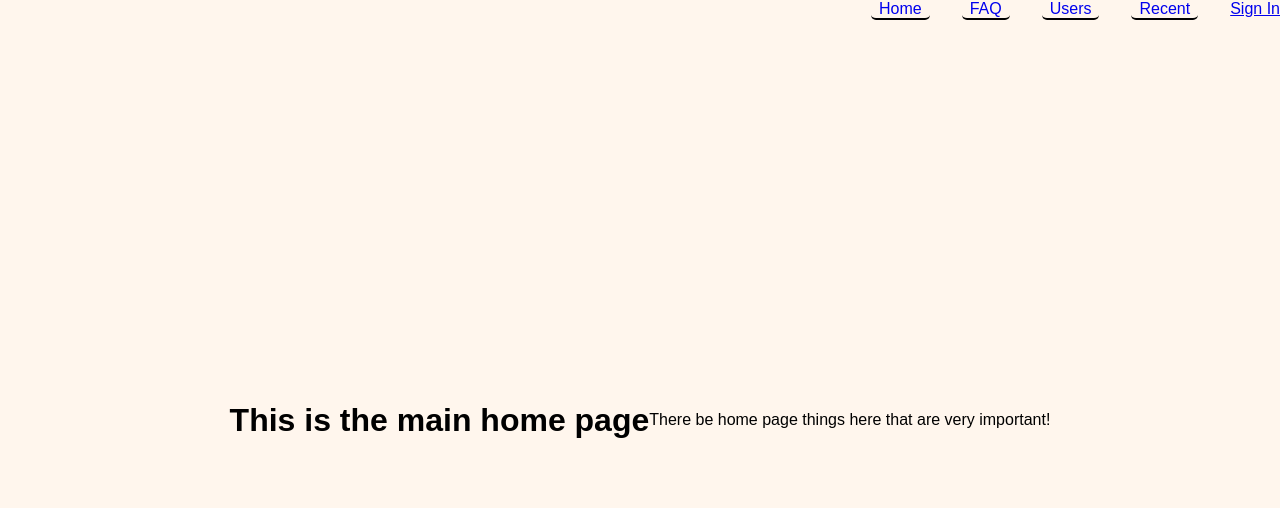
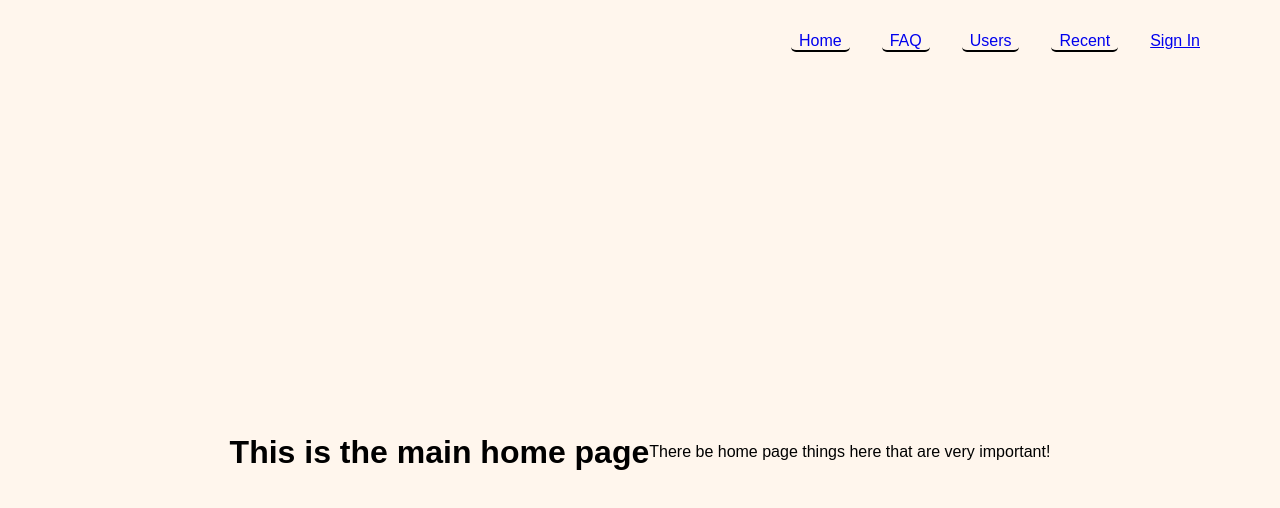
Before and after one commit to II-Paulus-II/project-week9, a Next.js app: page / in a window 1280 px wide. Shown: the top 508 px of the page. Built offline with nearby package versions, Linux system fonts and the light colour scheme; no server answers; the database is empty.

Commit message:
changed middleware file added minor styling to header

```diff
--- a/src/components/generalheader/generalheader.css
+++ b/src/components/generalheader/generalheader.css
@@ -3,4 +3,6 @@
   flex-direction: row;
   justify-content: right;
   gap: 2rem;
+  margin-top: 2rem;
+  margin-right: 5rem;
 }
--- a/src/middleware.js
+++ b/src/middleware.js
@@ -4,7 +4,7 @@ import { authMiddleware } from "@clerk/nextjs";
 // Please edit this to allow other routes to be public as needed.
 // See https://clerk.com/docs/references/nextjs/auth-middleware for more information about configuring your Middleware
 export default authMiddleware({
-  publicRoutes: ["/", "/sign-in", "/sign-up"],
+  publicRoutes: ["/", "/sign-in", "/sign-up", "/faq", "/users"],
 });
 
 export const config = {
```
